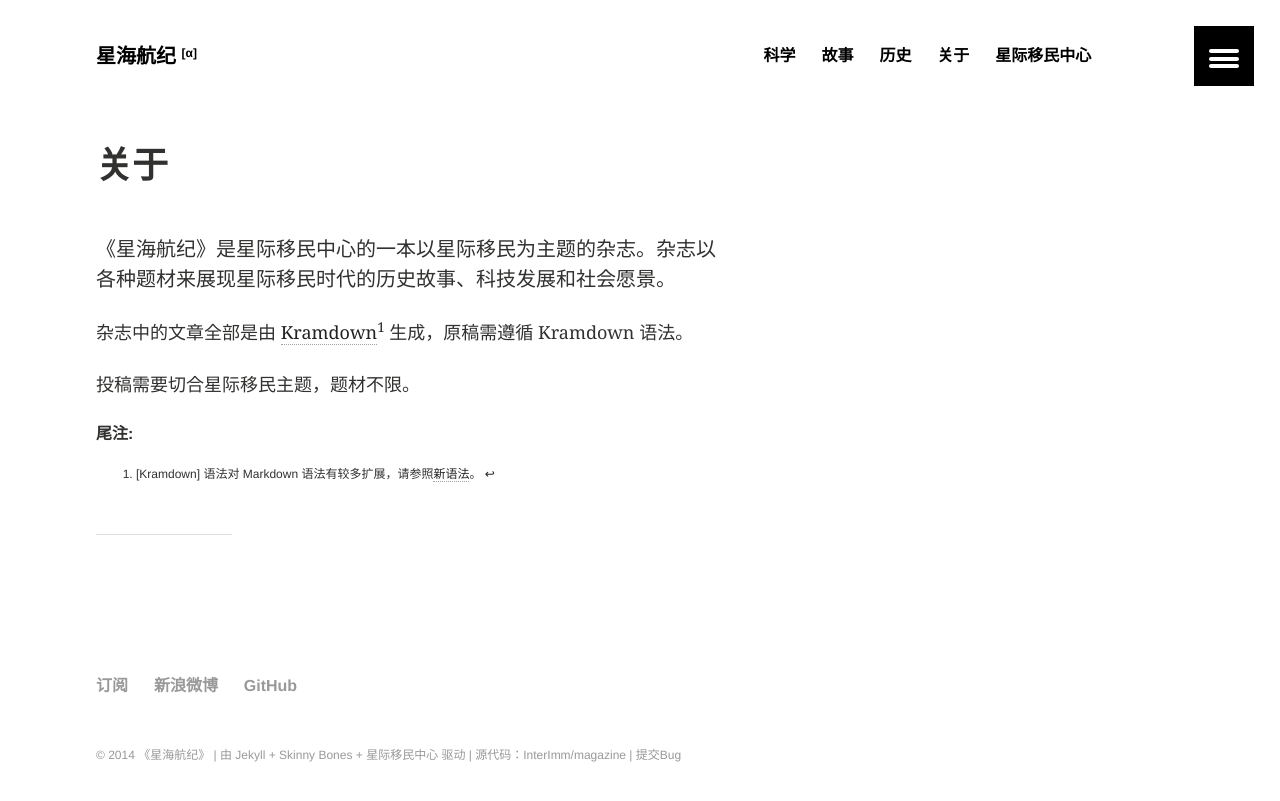
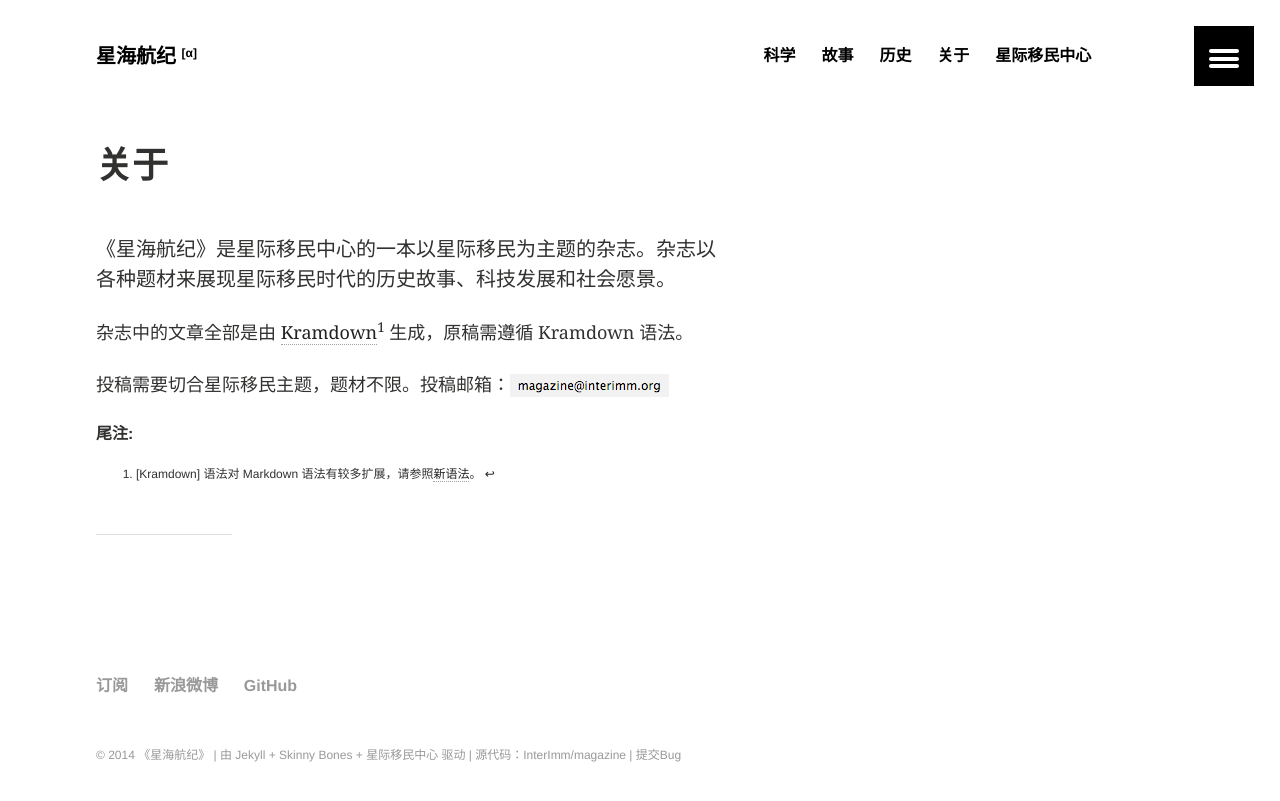
Before and after one commit to InterImm/magazine, a Jekyll site: the page built from about/index.md, in a window 1280 px wide. Shown: the top 801 px of the page. Built offline with Jekyll 4.4.1, drawn with Linux system fonts in a browser that asks for light colours; comment, search, counter and statistics services are not loaded.

Commit message:
投稿邮箱

```diff
--- a/about/index.md
+++ b/about/index.md
@@ -8,7 +8,7 @@ share: false
 
 杂志中的文章全部是由 [Kramdown](http://kramdown.gettalong.org)[^1] 生成，原稿需遵循 Kramdown 语法。
 
-投稿需要切合星际移民主题，题材不限。
+投稿需要切合星际移民主题，题材不限。投稿邮箱：<img src="../images/email-magazine.png">
 
 
 
```
Also changed, not shown: images/email-magazine.png (added).
